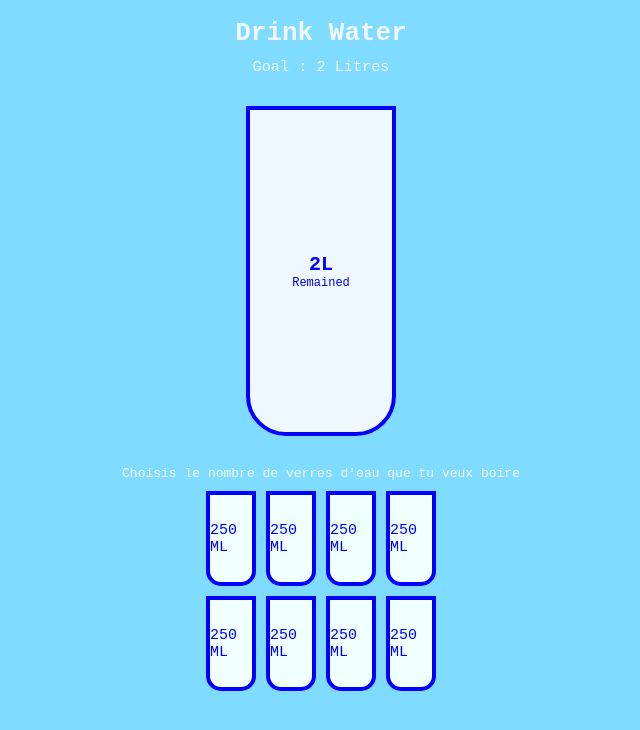
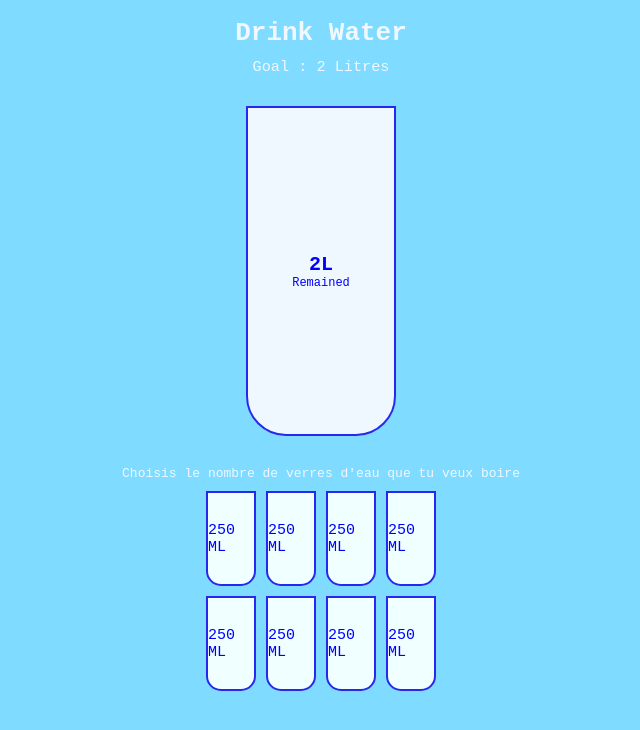
Before and after one commit to kubydz/Horseman-of-the-Apocalypse-3-4, a plain HTML site: page index.html in a window 1280 px wide. Shown: the whole page, without its empty margins (319-959 px from the left). Drawn offline with Linux system fonts and the light colour scheme.

Commit message:
css finiton

```diff
--- a/public/style.css
+++ b/public/style.css
@@ -23,7 +23,7 @@
 
   .cup {
     background-color: aliceblue;
-    border: 4px solid blue;
+    border: 2px solid rgb(40, 40, 237);
     color: blue;
     border-radius: 0 0 40px 40px;
     height: 330px;
```
